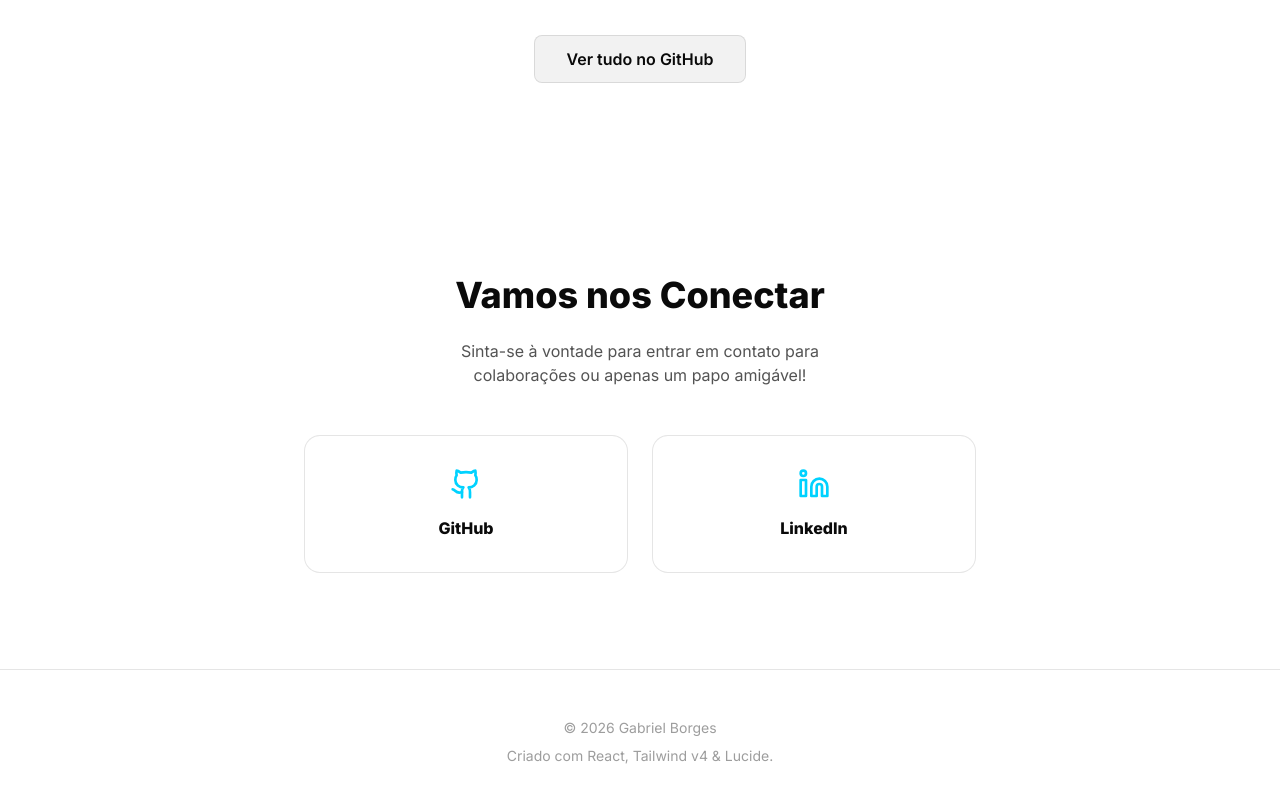
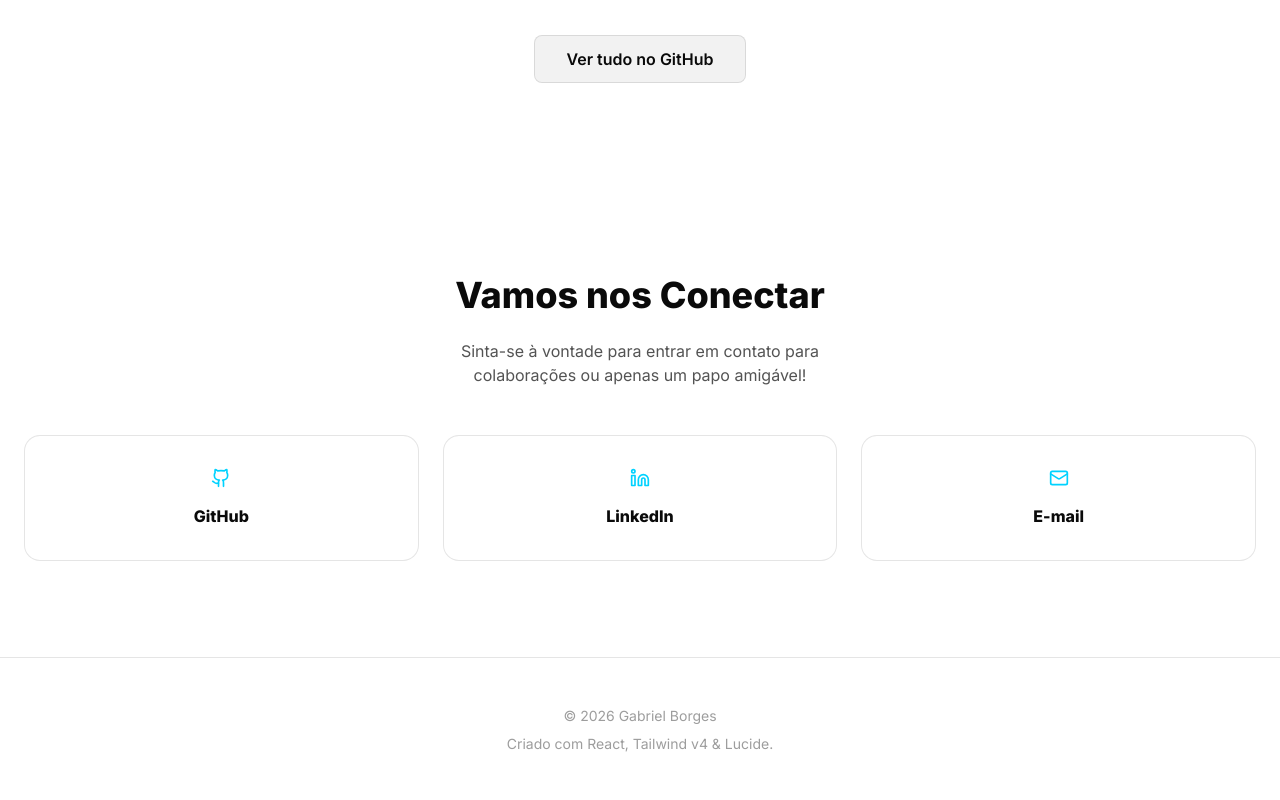
Before and after one commit to gabrielborgesweb/gabrielborges-website, a React (Vite) app: page / in a window 1280 px wide. Shown: the part 1341-2141 px from the top of the page. Built offline with nearby package versions, Linux system fonts and the light colour scheme; no server answers.

Commit message:
feat: update icon sizes for consistency and improve layout in App, Contact, and RepoCard components

```diff
--- a/src/App.tsx
+++ b/src/App.tsx
@@ -233,7 +233,7 @@ const App: React.FC<AppProps> = ({ initialRepos }) => {
                   aria-label="GitHub de Gabriel Borges"
                   className="w-12 h-12 flex items-center justify-center glass rounded-lg"
                 >
-                  <Github size={24} />
+                  <Github size={20} />
                 </motion.a>
                 <motion.a
                   whileHover={{ y: -3 }}
@@ -244,7 +244,7 @@ const App: React.FC<AppProps> = ({ initialRepos }) => {
                   aria-label="LinkedIn de Gabriel Borges"
                   className="w-12 h-12 flex items-center justify-center glass rounded-lg"
                 >
-                  <Linkedin size={24} />
+                  <Linkedin size={20} />
                 </motion.a>
               </div>
             </div>
@@ -288,13 +288,13 @@ const App: React.FC<AppProps> = ({ initialRepos }) => {
             </p>
             <div className="flex flex-wrap gap-6 pt-4 justify-center lg:justify-start">
               <div className="flex items-center gap-2 text-accent">
-                <Code2 size={24} /> <span>Web Dev</span>
+                <Code2 size={20} /> <span>Web Dev</span>
               </div>
               <div className="flex items-center gap-2 text-accent">
-                <Gamepad2 size={24} /> <span>Game Dev</span>
+                <Gamepad2 size={20} /> <span>Game Dev</span>
               </div>
               <div className="flex items-center gap-2 text-accent">
-                <Cpu size={24} /> <span>Software Engineer</span>
+                <Cpu size={20} /> <span>Software Engineer</span>
               </div>
             </div>
           </div>
--- a/src/components/Contact.tsx
+++ b/src/components/Contact.tsx
@@ -1,6 +1,6 @@
 import React from "react";
 import { motion } from "framer-motion";
-import { Github, Linkedin } from "lucide-react";
+import { Github, Linkedin, Mail } from "lucide-react";
 
 const fadeIn = (isLowPerf: boolean) => ({
   initial: isLowPerf ? { opacity: 1, y: 0 } : { opacity: 0, y: 10 },
@@ -18,37 +18,62 @@ const Contact: React.FC<{ isLowPerf: boolean }> = ({ isLowPerf }) => {
     >
       <h2 className="text-4xl font-black mb-6">Vamos nos Conectar</h2>
       <p className="text-text/70 mb-12 max-w-md mx-auto text-pretty">
-        Sinta-se à vontade para entrar em contato para colaborações ou apenas
-        um papo amigável!
+        Sinta-se à vontade para entrar em contato para colaborações ou apenas um
+        papo amigável!
       </p>
-      <div className="grid sm:grid-cols-2 gap-6 max-w-2xl mx-auto">
+      <div className="grid sm:grid-cols-3 gap-6 mx-auto">
         <motion.a
-          whileHover={isLowPerf ? {} : {
-            y: -5,
-            backgroundColor: "rgba(255,255,255,0.08)",
-            transition: { duration: 0.2 }
-          }}
+          whileHover={
+            isLowPerf
+              ? {}
+              : {
+                  y: -5,
+                  backgroundColor: "rgba(255,255,255,0.08)",
+                  transition: { duration: 0.2 },
+                }
+          }
           href="https://github.com/gabrielborgesweb"
           target="_blank"
           rel="noopener noreferrer"
-          className="glass p-8 flex flex-col items-center gap-4 transition-colors"
+          className="glass p-8 flex flex-col items-center gap-4"
         >
-          <Github size={32} className="text-accent" />
+          <Github size={20} className="text-accent" />
           <span className="font-bold">GitHub</span>
         </motion.a>
         <motion.a
-          whileHover={isLowPerf ? {} : {
-            y: -5,
-            backgroundColor: "rgba(255,255,255,0.08)",
-            transition: { duration: 0.2 }
-          }}
+          whileHover={
+            isLowPerf
+              ? {}
+              : {
+                  y: -5,
+                  backgroundColor: "rgba(255,255,255,0.08)",
+                  transition: { duration: 0.2 },
+                }
+          }
           href="https://www.linkedin.com/in/gabrielborges-sc/"
           target="_blank"
           rel="noopener noreferrer"
-          className="glass p-8 flex flex-col items-center gap-4 transition-colors"
+          className="glass p-8 flex flex-col items-center gap-4"
         >
-          <Linkedin size={32} className="text-accent" />
+          <Linkedin size={20} className="text-accent" />
           <span className="font-bold">LinkedIn</span>
+        </motion.a>
+        <motion.a
+          whileHover={
+            isLowPerf
+              ? {}
+              : {
+                  y: -5,
+                  backgroundColor: "rgba(255,255,255,0.08)",
+                  transition: { duration: 0.2 },
+                }
+          }
+          href="mailto:contato@gabrielborges.dev.br"
+          rel="noopener noreferrer"
+          className="glass p-8 flex flex-col items-center gap-4"
+        >
+          <Mail size={20} className="text-accent" />
+          <span className="font-bold">E-mail</span>
         </motion.a>
       </div>
     </motion.section>
--- a/src/components/Projects.tsx
+++ b/src/components/Projects.tsx
@@ -85,7 +85,7 @@ const Projects: React.FC<ProjectsProps> = ({
         className="mt-16 text-center"
       >
         <motion.a
-          whileHover={{ scale: 1.02 }}
+          whileHover={{ y: -3 }}
           whileTap={{ scale: 0.98 }}
           href="https://github.com/gabrielborgesweb"
           target="_blank"
--- a/src/components/RepoCard.tsx
+++ b/src/components/RepoCard.tsx
@@ -19,14 +19,15 @@ const fadeIn = (isLowPerf: boolean) => ({
   transition: { duration: 0.4, ease: [0.25, 0.1, 0.25, 1] },
 });
 
-const RepoCard = React.memo(({ repo, isLowPerf }: { repo: Repo; isLowPerf: boolean }) => (
+const RepoCard = React.memo(
+  ({ repo, isLowPerf }: { repo: Repo; isLowPerf: boolean }) => (
     <motion.div
       variants={fadeIn(isLowPerf)}
       whileHover={isLowPerf ? {} : { y: -5, transition: { duration: 0.2 } }}
-    className="glass p-8 flex flex-col hover:shadow-xl dark:hover:shadow-accent/5 transition-shadow"
+      className="glass p-8 flex flex-col hover:shadow-xl dark:hover:shadow-accent/5"
     >
       <div className="flex justify-between items-start mb-6">
-      <Folder className="text-accent" size={32} />
+        <Folder className="text-accent" size={20} />
         <div className="flex gap-4">
           <a
             href={repo.html_url}
@@ -64,6 +65,7 @@ const RepoCard = React.memo(({ repo, isLowPerf }: { repo: Repo; isLowPerf: boole
         </span>
       </div>
     </motion.div>
-));
+  ),
+);
 
 export default RepoCard;
--- a/src/index.css
+++ b/src/index.css
@@ -34,7 +34,7 @@
   }
 
   body {
-    @apply bg-bg text-text font-inter overflow-x-hidden transition-colors duration-300;
+    @apply bg-bg text-text font-inter overflow-x-hidden  duration-300;
   }
 
   .container {
@@ -63,11 +63,11 @@
   }
 
   .btn-primary {
-    @apply bg-gradient-to-r from-secondary to-accent text-white h-12 px-8 rounded-lg font-semibold flex items-center justify-center dark:hover:shadow-[0_10px_20px_rgba(0,210,255,0.3)];
+    @apply bg-gradient-to-r from-secondary to-accent text-white h-12 px-8 rounded-lg font-semibold flex items-center justify-center transition-shadow dark:hover:shadow-[0_10px_20px_rgba(0,210,255,0.3)];
   }
 
   .btn-secondary {
-    @apply border border-glass-border bg-glass text-white h-12 px-8 rounded-lg font-semibold flex items-center justify-center hover:bg-white/10;
+    @apply border border-glass-border bg-glass text-white h-12 px-8 rounded-lg font-semibold flex items-center justify-center transition-colors hover:bg-white/10;
   }
 
   .highlight {
```
Lines whose indentation alone changed are shown as unchanged.
